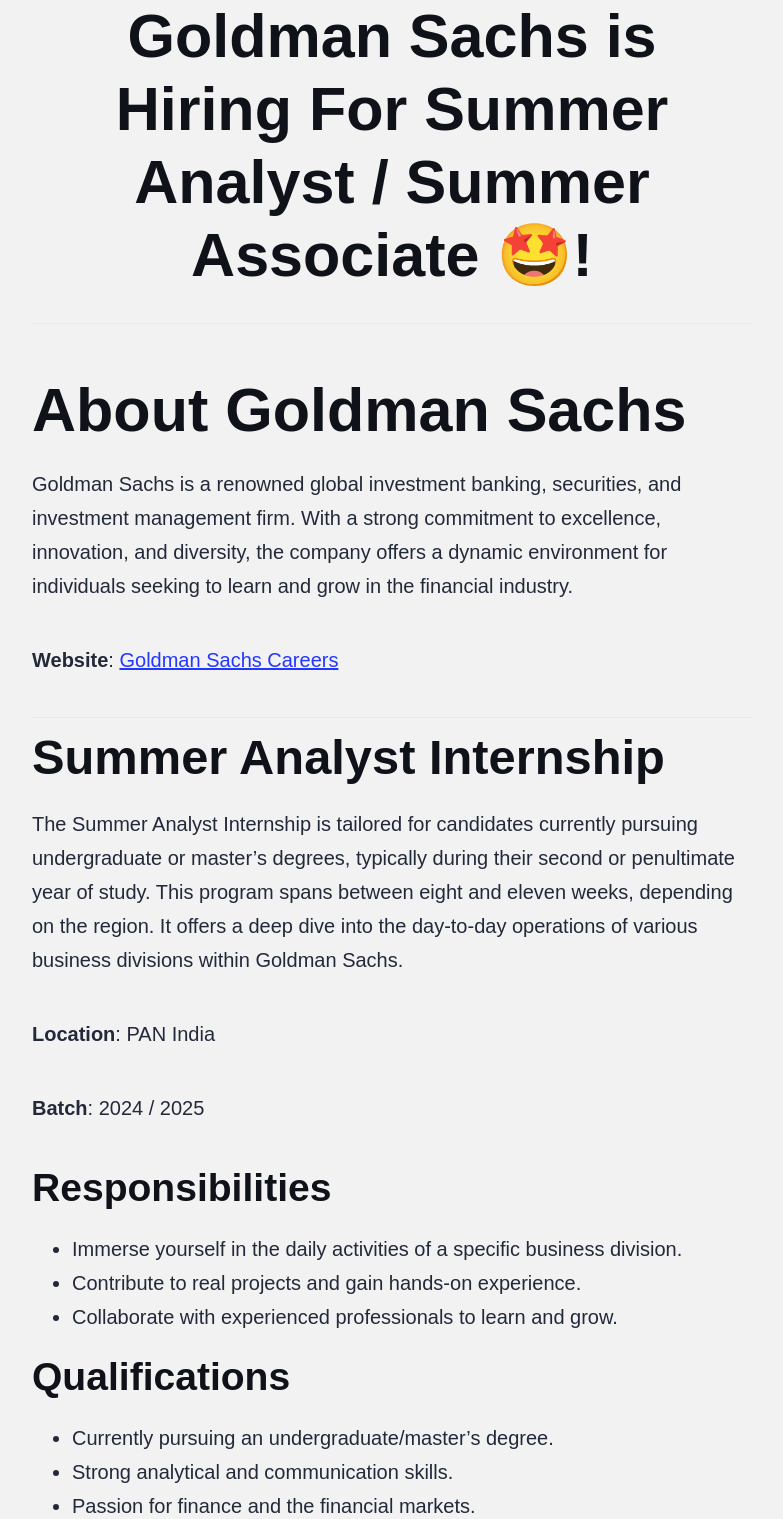
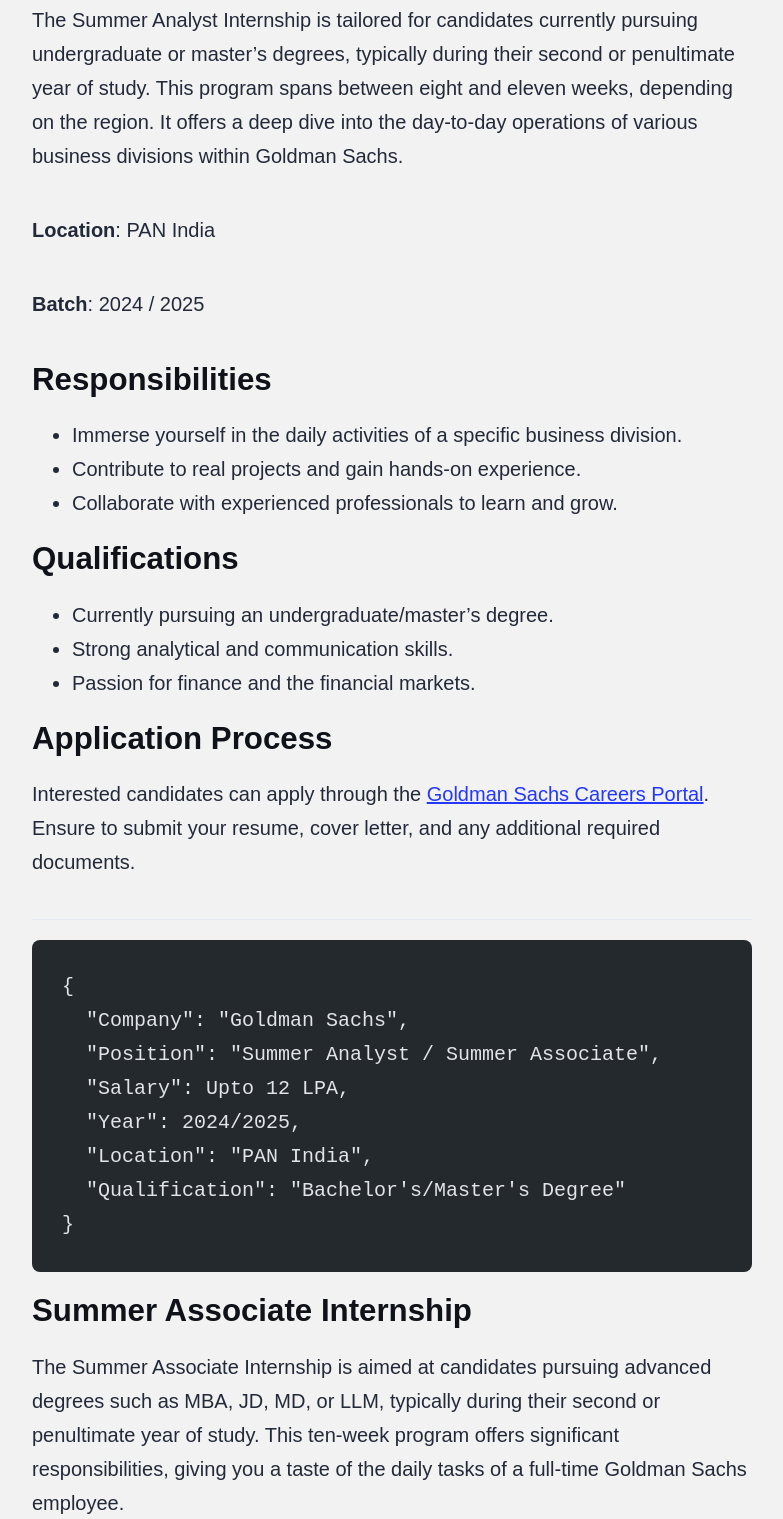
Before and after one commit to Bhattiaman/learn, an Astro site: page /blog/markdown-style-guide in a window 1280 px wide. Shown: the part 1281-2800 px from the top of the page, without its empty margins (248-1031 px from the left). Built offline with nearby package versions, Linux system fonts and the light colour scheme; Astro itself is replaced by a stand-in of ours; code samples lack their colours.

Commit message:
first blog

````diff
--- a/src/content/blog/markdown-style-guide.md
+++ b/src/content/blog/markdown-style-guide.md
@@ -5,7 +5,7 @@
 heroImage: '/goldman_sachs.png'
 ---
 
-# About Goldman Sachs
+#### About Goldman Sachs
 Goldman Sachs is a renowned global investment banking, securities, and investment management firm. With a strong commitment to excellence, innovation, and diversity, the company offers a dynamic environment for individuals seeking to learn and grow in the financial industry.
 
 **Website**: [Goldman Sachs Careers](https://goldmansachs.tal.net/vx/lang-en-GB/mobile-0/brand-2/candidate/so/pm/1/pl/1/opp/2-Summer-Analyst-Summer-Associate-Internship-programs/en-GB)
@@ -13,24 +13,24 @@
 
 ---
 
-## Summer Analyst Internship
+#### Summer Analyst Internship
 The Summer Analyst Internship is tailored for candidates currently pursuing undergraduate or master’s degrees, typically during their second or penultimate year of study. This program spans between eight and eleven weeks, depending on the region. It offers a deep dive into the day-to-day operations of various business divisions within Goldman Sachs.
 
 **Location**: PAN India
 
 **Batch**: 2024 / 2025
 
-### Responsibilities
+#### Responsibilities
 - Immerse yourself in the daily activities of a specific business division.
 - Contribute to real projects and gain hands-on experience.
 - Collaborate with experienced professionals to learn and grow.
 
-### Qualifications
+#### Qualifications
 - Currently pursuing an undergraduate/master's degree.
 - Strong analytical and communication skills.
 - Passion for finance and the financial markets.
 
-### Application Process
+#### Application Process
 Interested candidates can apply through the [Goldman Sachs Careers Portal](https://goldmansachs.tal.net/vx/lang-en-GB/mobile-0/brand-2/candidate/so/pm/1/pl/1/opp/2-Summer-Analyst-Summer-Associate-Internship-programs/en-GB). Ensure to submit your resume, cover letter, and any additional required documents.
 
 ---
@@ -46,30 +46,30 @@
 }
 ```
 
-## Summer Associate Internship
+#### Summer Associate Internship
 The Summer Associate Internship is aimed at candidates pursuing advanced degrees such as MBA, JD, MD, or LLM, typically during their second or penultimate year of study. This ten-week program offers significant responsibilities, giving you a taste of the daily tasks of a full-time Goldman Sachs employee.
 
 **Location**: PAN India
 
 
-### Responsibilities
+#### Responsibilities
 - Engage in real tasks that mirror the responsibilities of a full-time employee.
 - Gain insights into the workings of Goldman Sachs' diverse business areas.
 - Network with professionals and peers to foster your career growth.
 
-### Qualifications
+#### Qualifications
 - Currently pursuing an advanced degree (MBA, JD, MD, LLM, etc.).
 - Exceptional problem-solving abilities.
 - Desire to contribute to meaningful projects.
 
-### Application Process
+#### Application Process
 To apply, visit the [Goldman Sachs Careers Portal](https://goldmansachs.tal.net/vx/lang-en-GB/mobile-0/brand-2/candidate/so/pm/1/pl/1/opp/2-Summer-Analyst-Summer-Associate-Internship-programs/en-GB) and complete the application process, including submitting relevant documents such as your resume and cover letter.
 
 ---
 
 ***Note***: The mentioned salary of up to 12 LPA is subject to change and may vary based on factors such as experience, role, and location.
 
-## Conclusion
+#### Conclusion
 Don't miss the chance to launch your career with one of the leading names in the finance industry. Apply for the Goldman Sachs Summer Analyst and Summer Associate Internships to gain invaluable insights, contribute to real projects, and pave the way for a successful future in the financial sector.
 
 **Disclaimer**: This information is provided as of the cutoff date and may be subject to change. Please refer to the official Goldman Sachs website for the most up-to-date information and application details.
--- a/src/styles/global.css
+++ b/src/styles/global.css
@@ -59,7 +59,7 @@
 	line-height: 1.2;
 }
 h1 {
-	font-size: 3.052em;
+	font-size: 2.em;
 }
 h2 {
 	font-size: 2.441em;
````
Also changed, not shown: src/pages/index.astro (+15 -8 lines), public/goldman_sachs.png, src/content/blog/using-mdx.md (renamed from src/content/blog/using-mdx.mdx).
